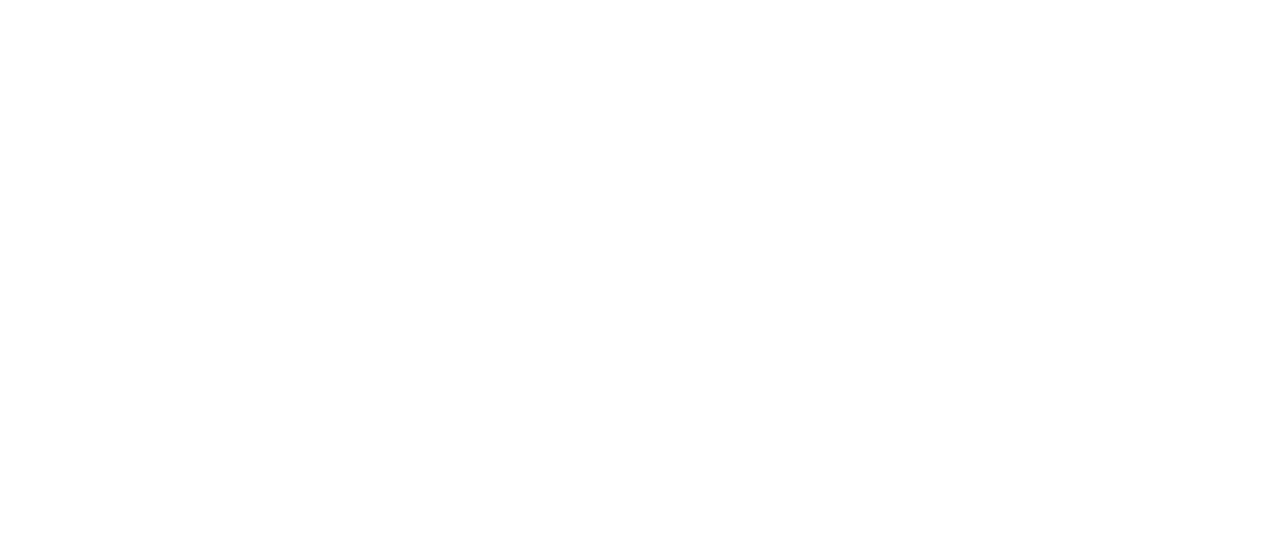
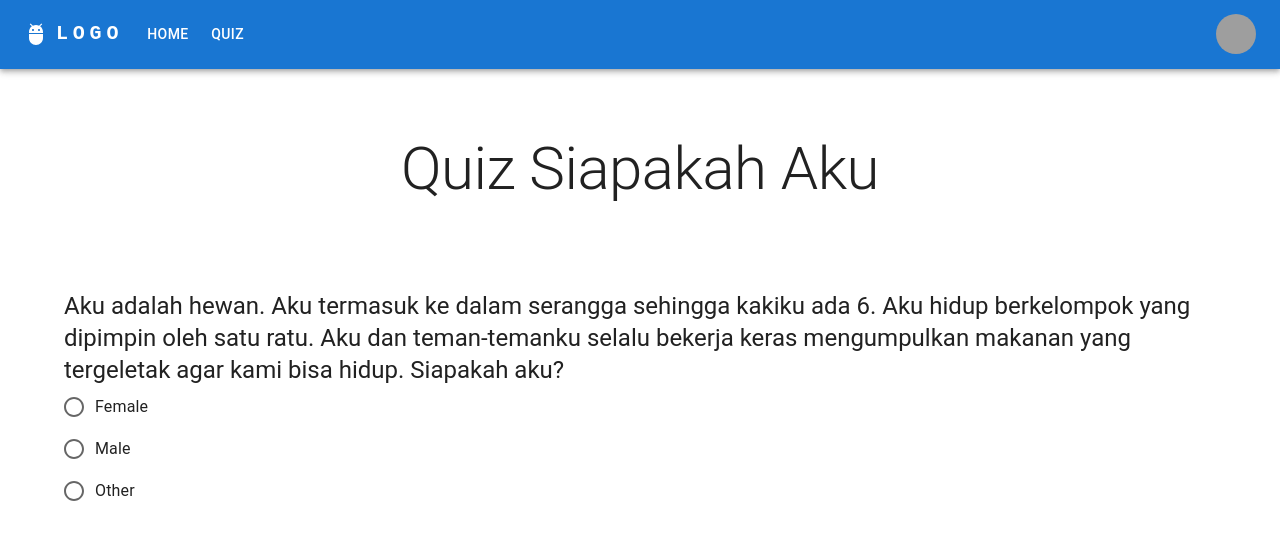
Before and after one commit to dTS-x-Techready-2022/explore-react-sesdika, a React (Create React App) app: page /quiz in a window 1280 px wide. Before the commit this address had no page. Shown: the top 540 px of the page. Built offline with nearby package versions, Linux system fonts and the light colour scheme; grey boxes are pictures that could not be loaded.

Commit message:
membuat component Soal

```diff
--- a/src/App.js
+++ b/src/App.js
@@ -7,12 +7,14 @@
 } from 'react-router-dom'
 
 import HomePage from './HomePage.js';
+import QuizPage from './QuizPage.js';
 
 function App() {
   return (
     <Router>
       <Routes>
         <Route path="/" element={<HomePage />} />
+        <Route path="/quiz" element={<QuizPage />} />
       </Routes>
     </Router>
   );
--- a/src/HomePage.js
+++ b/src/HomePage.js
@@ -24,8 +24,8 @@
   return (
     <ThemeProvider theme={theme}>
       <CssBaseline />
+      <Header />
       <Container maxWidth="lg">
-        <Header />
         <main>
           <MainFeaturedPost post={mainFeaturedPost} />
         </main>
--- /dev/null
+++ b/src/QuizPage.js
@@ -0,0 +1,51 @@
+import './App.css';
+
+// mui
+import CssBaseline from '@mui/material/CssBaseline';
+import { createTheme, ThemeProvider } from '@mui/material/styles';
+import Container from '@mui/material/Container';
+import Typography from '@mui/material/Typography';
+
+// component
+import Header from './components/Header.js';
+import Soal from './components/Soal.js';
+
+const mainFeaturedPost = {
+  title: 'Asah Otak',
+  description:
+    "Asah kemampuan berpikirmu dengan mengikuti quiz.",
+  image: 'https://source.unsplash.com/random',
+  imageText: 'main image description',
+  linkText: 'Ikuti quiz…',
+};
+
+const theme = createTheme();
+
+function QuizPage() {
+  const soal = [{
+    q : 'Aku adalah hewan. Aku termasuk ke dalam serangga sehingga kakiku ada 6. Aku hidup berkelompok yang dipimpin oleh satu ratu. Aku dan teman-temanku selalu bekerja keras mengumpulkan makanan yang tergeletak agar kami bisa hidup. Siapakah aku?',
+    opsi : ['Lebah', 'Semut'],
+    a : 'Lebah'
+  }];
+
+  return (
+    <ThemeProvider theme={theme}>
+      <CssBaseline />
+      <Header />
+      <Container maxWidth="lg" sx={{ pt: 8 }}>
+        <Typography
+          component="h1"
+          variant="h2"
+          align="center"
+          color="text.primary"
+          gutterBottom
+        >
+          Quiz Siapakah Aku
+        </Typography>
+        <Soal soal={soal}/>
+      </Container>
+    </ThemeProvider>
+  );
+}
+
+export default QuizPage;
--- /dev/null
+++ b/src/components/Soal.js
@@ -0,0 +1,26 @@
+import * as React from 'react';
+
+import Typography from '@mui/material/Typography';
+import Radio from '@mui/material/Radio';
+import RadioGroup from '@mui/material/RadioGroup';
+import FormControlLabel from '@mui/material/FormControlLabel';
+import FormControl from '@mui/material/FormControl';
+
+function Soal(props) {
+  const { soal } = props;
+
+  return (
+    <FormControl sx={{ pt: 8 }}>
+      <Typography variant="h5" component="p">
+        {soal[0].q}
+      </Typography>
+      <RadioGroup>
+        <FormControlLabel value="female" control={<Radio />} label="Female" />
+        <FormControlLabel value="male" control={<Radio />} label="Male" />
+        <FormControlLabel value="other" control={<Radio />} label="Other" />
+      </RadioGroup>
+    </FormControl>
+  );
+}
+
+export default Soal;
```
